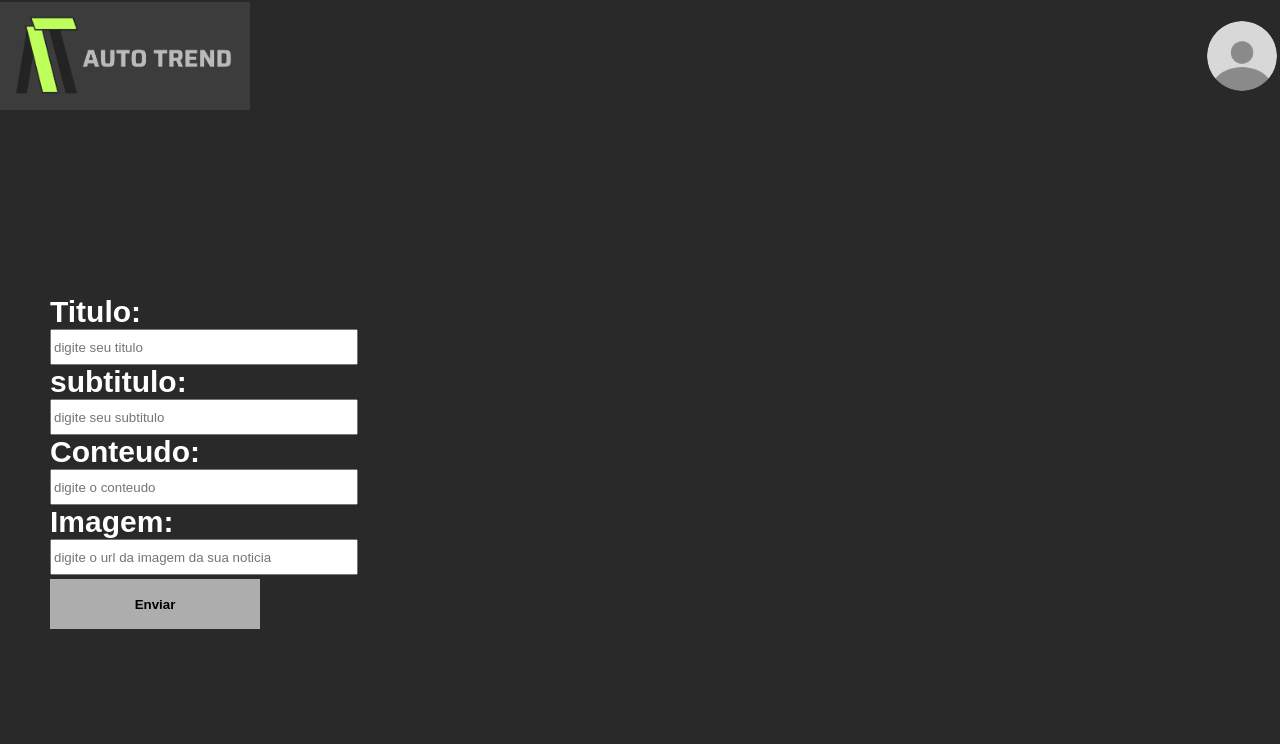
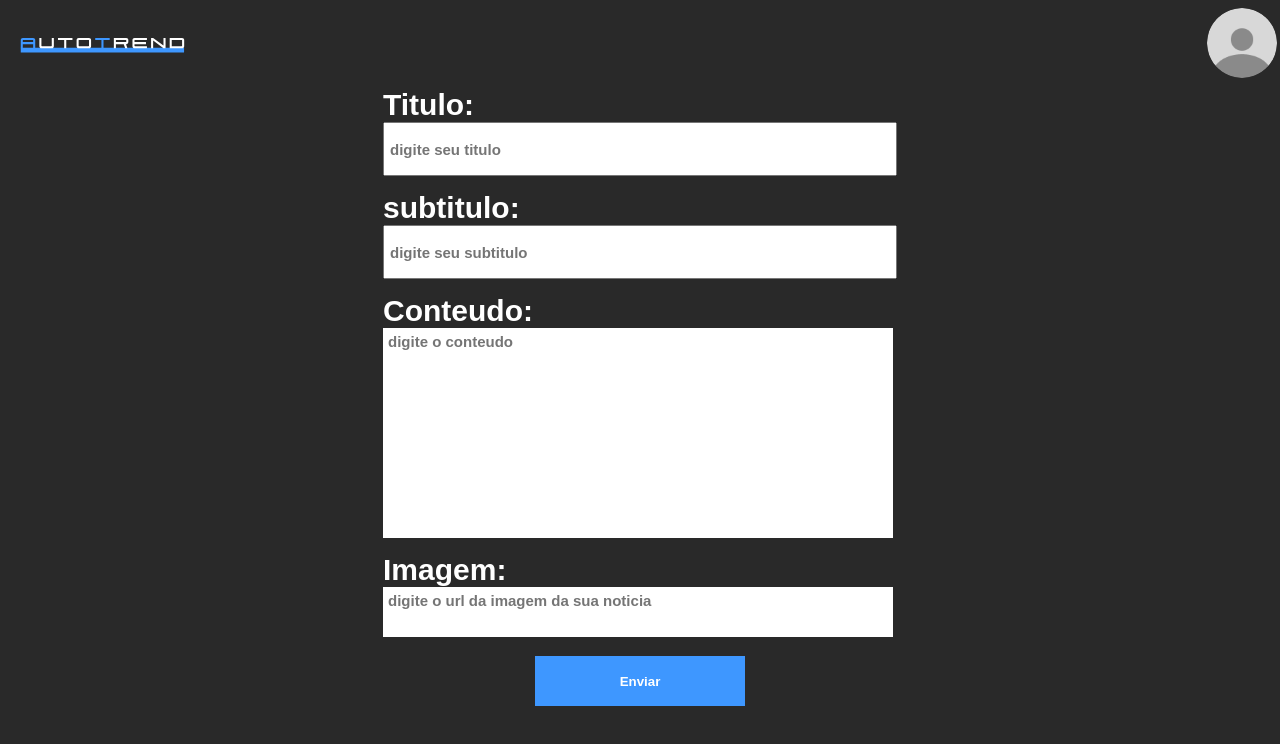
Before and after one commit to Gabriel-Te/autotrend, a React (Create React App) app: page /criarnoticia in a window 1280 px wide. Shown: the top 744 px of the page. Built offline with nearby package versions, Linux system fonts and the light colour scheme; a web font is replaced by a local one.

Commit message:
imagem da navbar trocada

```diff
--- a/src/components/Button.module.css
+++ b/src/components/Button.module.css
@@ -6,8 +6,8 @@
     margin: 4px 0px 4px 0px;
     text-decoration: none;
     cursor: pointer;
-    color: #000000;
-    background-color: #adadad;
+    color: #ffffff;
+    background-color: #3E97FF;
     border: none;
     font-weight: 700;
 }
--- a/src/components/layout/nav.js
+++ b/src/components/layout/nav.js
@@ -1,5 +1,5 @@
 import { Link, } from 'react-router-dom'
-import atIndex from '../../img/autotrend.png'
+import atIndex from '../../img/autotrend.svg'
 import fotoPerfil from '../../img/imgperfil.png'
 import styles from './nav.module.css'
 
--- a/src/components/layout/nav.module.css
+++ b/src/components/layout/nav.module.css
@@ -4,7 +4,8 @@
   }
 
   .imgautotrend {
-    width: 250px;
+    height: 50px;
+    margin: 16px;
   }
 
   .fotoPerfil{
--- a/src/pages/CreateNews.js
+++ b/src/pages/CreateNews.js
@@ -45,10 +45,11 @@ function CreateNews() {
 
     return (
         <div className={styles.container}>
-            <form className={styles.subtitulo} onSubmit={handleSubmit}>
+            <form onSubmit={handleSubmit}>
                 <div>
                     <label htmlFor="titulo">Titulo:</label>
                     <input
+                        className={styles.titulo}
                         type="text"
                         placeholder='digite seu titulo'
                         name='titulo'
@@ -62,6 +63,7 @@ function CreateNews() {
                 <div>
                     <label htmlFor="subtitulo">subtitulo:</label>
                     <input
+                        className={styles.subtitulo}
                         type="text"
                         placeholder='digite seu subtitulo'
                         name='subtitulo'
@@ -74,7 +76,10 @@ function CreateNews() {
 
                 <div>
                     <label htmlFor="conteudo">Conteudo:</label>
-                    <input
+                    <textarea
+                        className={styles.conteudo}
+                        rows="4"
+                        cols="50"
                         type="text"
                         placeholder='digite o conteudo'
                         name='conteudo'
@@ -88,7 +93,10 @@ function CreateNews() {
 
                 <div>
                     <label htmlFor="imagem">Imagem:</label>
-                    <input
+                    <textarea
+                        className={styles.imagemLink}
+                        rows="4"
+                        cols="50"
                         type="text"
                         placeholder='digite o url da imagem da sua noticia'
                         name='imagem'
@@ -99,8 +107,8 @@ function CreateNews() {
                     />
                 </div>
 
-                <div>
-                    <Button className={styles.botao} type='submit' value='Enviar' />
+                <div  className={styles.botao}>
+                    <Button type='submit' value='Enviar' />
 
                 </div>
             </form>
--- a/src/pages/Home.js
+++ b/src/pages/Home.js
@@ -2,14 +2,13 @@ import NewsArea from '../components/News/newsArea';
 import SocialArea from '../components/Social/socialArea';
 
 import Banner from '../components/layout/banner';
-import fotoBanner from '../img/fotoBanner.png';
 
 function Home() {
 
   return (
     <div className="container">
 
-      < Banner foto={fotoBanner} texto="Seu texto aqui. Este é um texto longo que pode exceder o tamanho máximo e ser quebrado.Seu texto aqui. Este é um texto longo que pode exceder o tamanho máximo e ser quebrado.Seu texto aqui. Este é um texto longo que pode exceder o tamanho máximo e ser quebrado.Seu texto aqui. Este é um texto longo que pode exceder o tamanho máximo e ser quebrado.Seu texto aqui. Este é um texto longo que pode exceder o tamanho máximo e ser quebrado." />
+      < Banner />
 
       <div className='gridContainer'>
         < NewsArea />
--- a/src/pages/createNews.module.css
+++ b/src/pages/createNews.module.css
@@ -1,9 +1,12 @@
 .container{
     display: flex;
     align-items: center;
-    height: 700px;
-    margin-left: 50px;
-    width: 50px;
+    justify-content: center;
+}
+.container div{
+    margin-bottom: 15px;
+    display: flex;
+    flex-direction: column;
 }
 
 label{
@@ -13,8 +16,43 @@ label{
     font-family: 'Inria Sans', sans-serif;
     font-size: 30px;
 }
-input{
-    width: 300px;
-    height: 30px;
 
+.titulo{
+    height: 40px;
+    font-family: 'Inria Serif', sans-serif;
 }
+
+.subtitulo{
+    height: 40px;
+    font-family: 'Inria Serif', sans-serif;
+}
+
+.conteudo{
+    height: 200px;
+    border: none;
+    overflow: auto;
+    outline: none;
+    resize: none;
+    font-size: 15px;
+}
+
+.imagemLink{
+    height: 40px;
+    border: none;
+    overflow: auto;
+    outline: none;
+    resize: none;
+    font-size: 15px;
+}
+
+.titulo, .subtitulo, .conteudo, .imagemLink {
+    width: 500px;
+    font-size: 15px;
+    font-family: 'Inria Serif', sans-serif;
+    font-weight: 600;
+    padding: 5px;
+}
+
+.botao{
+    align-items: center;
+}
--- a/src/pages/newsSelected.module.css
+++ b/src/pages/newsSelected.module.css
@@ -34,7 +34,7 @@
     font-weight: 200;
     font-style: normal;
     font-size: 20px;
-    color: #000000;
+    color: #dfdfdf;
     margin-left: 20px;
     margin-top: 20px;
     justify-content: center;
```
Also changed, not shown: src/img/autotrend.svg (added).
